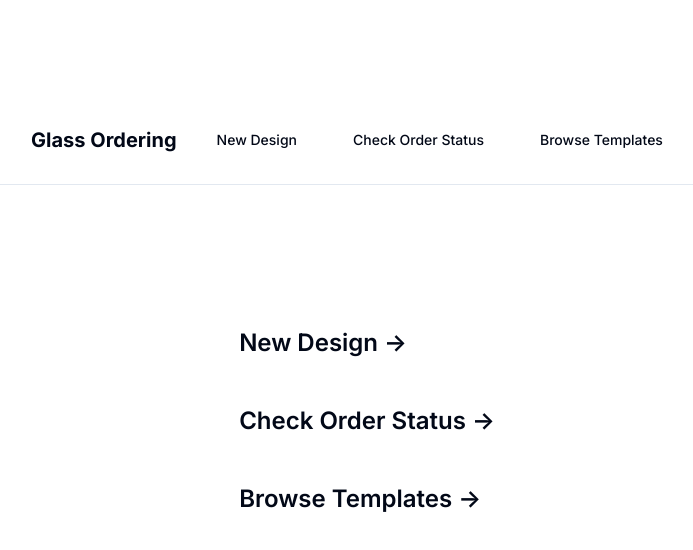
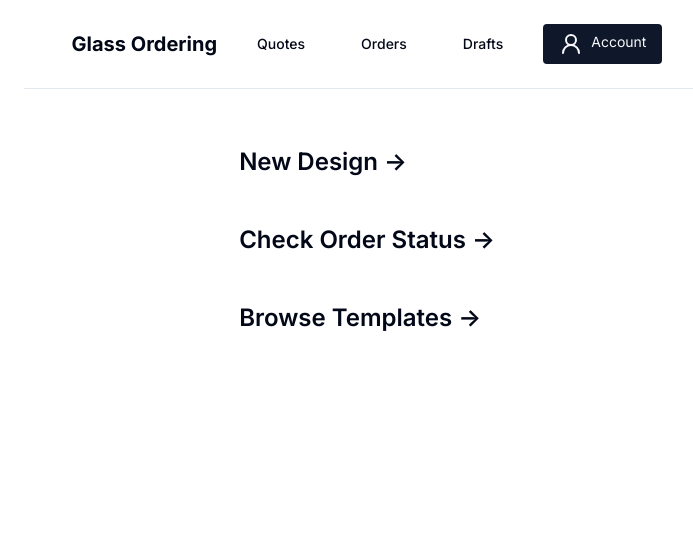
Before and after one commit to NhicFlores/orders-ui, a Next.js app: page / in a window 1280 px wide. Shown: the top 550 px of the page, without its empty margins (273-966 px from the left). Built offline with nearby package versions, Linux system fonts and the light colour scheme; a web font is replaced by a local one.

Commit message:
defined routes - started header and profile button - need to figure out shared icon component

```diff
--- a/app/lib/routes.ts
+++ b/app/lib/routes.ts
@@ -1,4 +1,34 @@
-export const Routes = [
+
+
+export const Home =
+  {
+    label: "Glass Ordering",
+    href: "/",
+  };
+
+export const HeaderRoutes = [
+  {
+    label: "Quotes",
+    href: "/quotes",
+  },
+  {
+    label: "Orders",
+    href: "/orders",
+  },
+  {
+    label: "Drafts",
+    href: "/drafts",
+  },
+];
+
+export const Profile =
+  {
+    label: "Profile",
+    href: "/profile",
+  };
+
+
+export const HomeNavLinks = [
   {
     label: "New Design",
     href: "/design_dashboard",
@@ -11,4 +41,4 @@ export const Routes = [
     label: "Browse Templates",
     href: "/browse_templates",
   },
-];
+]
--- a/app/page.tsx
+++ b/app/page.tsx
@@ -5,14 +5,21 @@ import { ProfileNavBar } from "./ui/profile_nav_bar";
 //home page for app
 export default function Home() {
   return (
-    <main className="flex min-h-screen flex-col items-center justify-between p-24">
-      <div className="z-10 w-auto max-w-5xl items-center justify-between text-sm lg:flex">
+    <main className="flex flex-col place-items-center h-screen">
+      <div>
         <Header />
       </div>
 
-      <div className="mb-32 grid pb-40 text-center lg:mb-0 lg:w-auto lg:max-w-5xl lg:grid-rows-3 lg:text-left">
+      <div className="mt-30 grid text-center sm:mt-10 lg:mb-0 lg:mt-30 lg:w-auto lg:max-w-5xl lg:grid-rows-3 lg:text-left">
         <Homepage_NavLinks />
       </div>
     </main>
   );
 }
+
+/*
+
+old header div styling : className="z-10 w-auto max-w-5xl items-center justify-between text-sm lg:flex"
+
+old main styling : className="flex min-h-screen flex-col items-center justify-between p-24"
+ */
--- a/app/ui/components/profile-button.tsx
+++ b/app/ui/components/profile-button.tsx
@@ -7,23 +7,34 @@ import {
   DropdownMenuTrigger,
 } from "@/components/ui/dropdown-menu";
 import { Avatar, AvatarFallback, AvatarImage } from "@/components/ui/avatar";
+import { UserRound } from "lucide-react";
+import Link from "next/link";
+import { Button } from "@/components/ui/button";
+import { Profile } from "@/app/lib/routes";
 //get images into public
 const ProfileButton = () => {
   return (
     <DropdownMenu>
       <DropdownMenuTrigger>
-        <Avatar>
-          <AvatarImage src="/img/shadcn.jpg" />
-          <AvatarFallback>NF</AvatarFallback>
-        </Avatar>
+        <div className="flex bg-primary rounded text-primary-foreground hover:bg-primary/90 h-10 px-4 py-2">
+          <UserRound className="w-6 h-6"/>
+          <Link href={Profile.href} className="text-sm pl-2">
+            Account
+          </Link>
+        </div>
+
       </DropdownMenuTrigger>
       <DropdownMenuContent>
         <DropdownMenuLabel>My Account</DropdownMenuLabel>
         <DropdownMenuSeparator />
-        <DropdownMenuItem className="cursor-pointer">Profile</DropdownMenuItem>
+        <DropdownMenuItem className="cursor-pointer">
+          <Link href={Profile.href} className="text-sm">
+            {Profile.label}
+          </Link>
+        </DropdownMenuItem>
         <DropdownMenuItem className="cursor-pointer">Billing</DropdownMenuItem>
         <DropdownMenuItem className="cursor-pointer">
-          Subscription
+          Settings
         </DropdownMenuItem>
         <DropdownMenuSeparator />
         <DropdownMenuItem className="cursor-pointer">Log Out</DropdownMenuItem>
--- /dev/null
+++ b/app/ui/components/shared_components/LucideIcon.tsx
@@ -0,0 +1,32 @@
+import { UserRound } from "lucide-react";
+//import { icons } from "lucide-react";
+//how does this import statement work - what is the shape of 'icons' and how do we iterate through it while enforcing type safety
+
+//instead of a generic icon component, we can use an icons definitions file to have all our icon imports in once place
+const icons = [
+    UserRound,
+];
+
+type IconProps = {
+    name: string,
+    color: string,
+    size: string
+}
+
+// function Icon ({name, color, size}: IconProps) {
+//     // const LucideIcon = icons[icons.indexOf(name)];
+//     const LucideIcon = icons[name];
+
+//     return(<LucideIcon color={color} size={size}/>);
+// }
+
+export const Icon = ({ name, color, size }: IconProps) => {
+    const LucideIcon = icons[0];
+
+    return <LucideIcon color={color} size={size} />;
+};
+
+//this approach still requires importing the right icon at every file
+export const UserRoundIcon = () => {
+    return <></>;
+};
--- a/app/ui/header.tsx
+++ b/app/ui/header.tsx
@@ -1,7 +1,10 @@
 import Container from "./components/page-container";
 import Link from "next/link";
-import { Routes } from "../lib/routes";
+import { Home, HeaderRoutes, Profile } from "../lib/routes";
 import { Button } from "@/components/ui/button";
+import { UserRound } from "lucide-react";
+import ProfileButton from "./components/profile-button";
+
 //might need to install previous version of lucide npm i lucide-react@0.263.1 if this version is still having issues
 export default function Header() {
   return (
@@ -9,12 +12,12 @@ export default function Header() {
       <Container>
         <div className="relative px-4 sm:px-6 lg:px-8 flex h-16 items-center justify-between w-full">
           <div className="flex items-center">
-            <Link href="/" className="ml-4 lg:ml-0">
-              <h1 className="text-xl font-bold">Glass Ordering</h1>
+            <Link href={Home.href} className="ml-4 lg:ml-0">
+              <h1 className="text-xl font-bold">{Home.label}</h1>
             </Link>
           </div>
           <nav className="mx-6 flex items-center space-x-4 lg:space-x-6 md:block">
-            {Routes.map((route, i) => (
+            {HeaderRoutes.map((route, i) => (
               <Button key={i} asChild variant={"ghost"}>
                 <Link
                   key={i}
@@ -26,8 +29,20 @@ export default function Header() {
               </Button>
             ))}
           </nav>
+          <div>
+            <ProfileButton/>
+          </div>
         </div>
       </Container>
     </header>
   );
 }
+
+/*
+            <Button>
+              <UserRound/>
+              <Link href={Profile.href} className="text-sm pl-2">
+                {Profile.label}
+              </Link>
+            </Button>
+*/
```
Also changed, not shown: z_dev_notes/to-do.txt.
